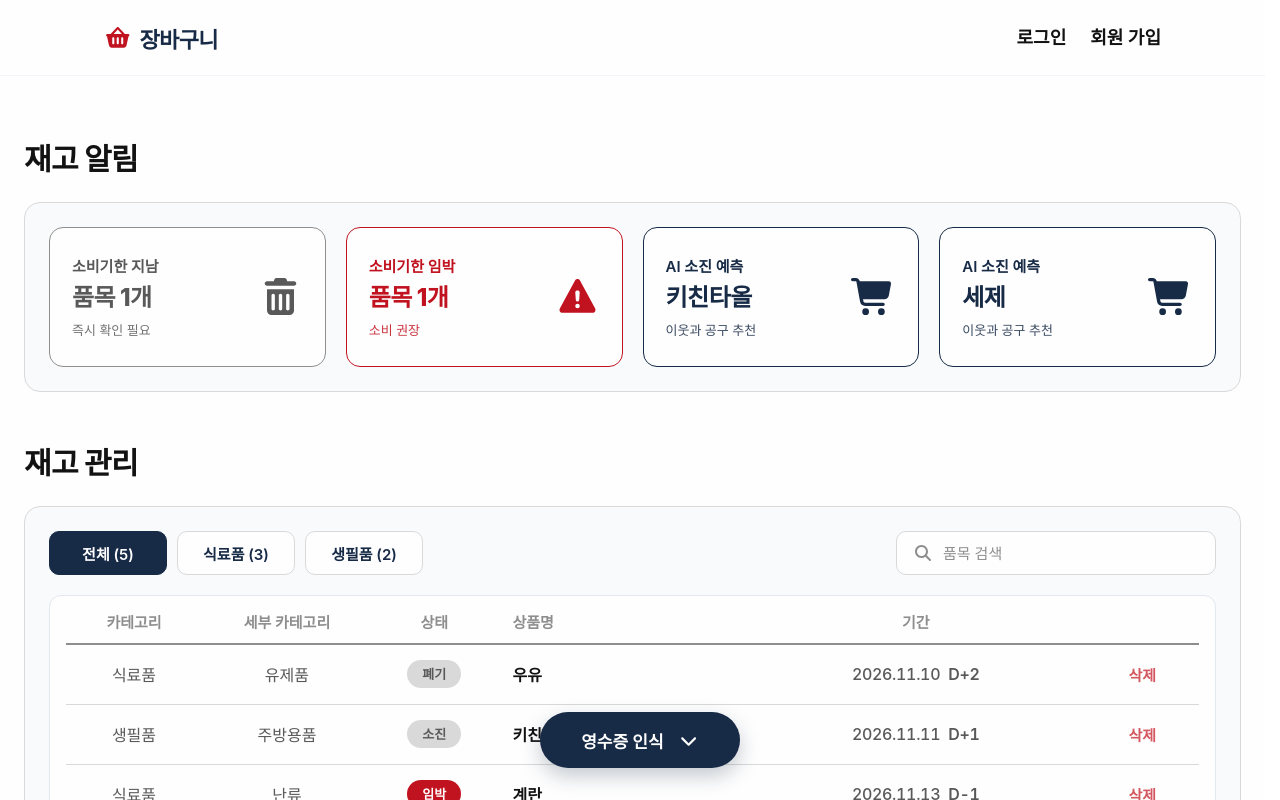
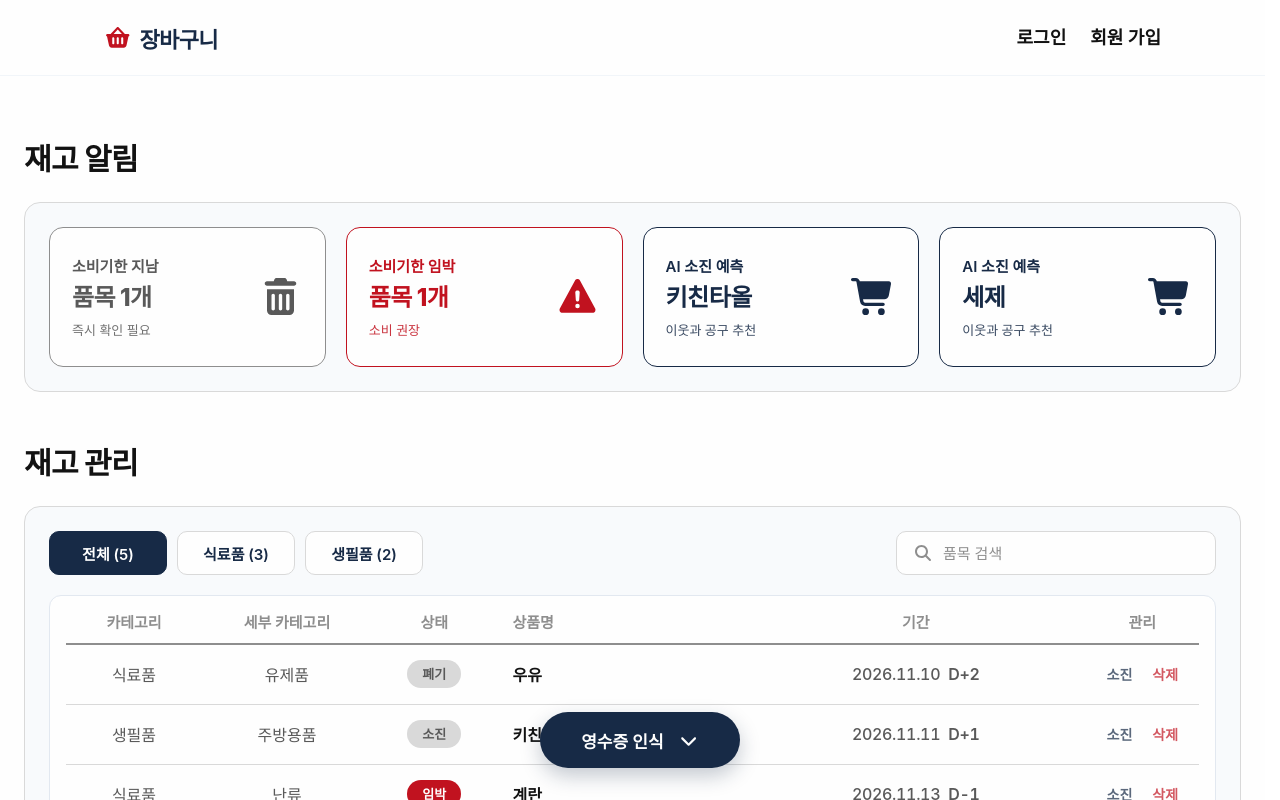
Before and after one commit to Elice-Jangbaguni/frontend, a React (Vite) app in the folder jangbaguni/: page /products in a window 1280 px wide. Shown: the top 800 px of the page. Built offline with nearby package versions, Linux system fonts and the light colour scheme; no server answers; a web font is replaced by a local one.

Commit message:
Feat: 소진 버튼 구현

```diff
--- a/jangbaguni/src/Products/ProductsPage.css
+++ b/jangbaguni/src/Products/ProductsPage.css
@@ -283,23 +283,44 @@
   font-weight: 600;
 }
 
-/* 삭제 버튼 */
-.products-delete {
-  padding: 6px 12px;
+.products-action-buttons{
+  display: flex;
+  align-items: center;
+  justify-content: center;
+  white-space: nowrap;
+}
+
+.products-deplet {
+  padding: 6px 10px;
   border: none;
   border-radius: 8px;
   background: transparent;
-  color: #C1121F;
-  font-size: 15px;
+  color: #172A46;
+  font-size: 14px;
   font-weight: 600;
   cursor: pointer;
   transition: background-color 0.15s ease;
 }
 
-.products-delete:hover:not(:disabled) {
-  background-color: rgba(193, 18, 31, 0.08);
+/* 삭제 버튼 */
+.products-delete {
+  padding: 6px 10px;
+  border: none;
+  border-radius: 8px;
+  background: transparent;
+  color: #C1121F;
+  font-size: 14px;
+  font-weight: 600;
+  cursor: pointer;
+  transition: background-color 0.15s ease;
 }
 
+.products-deplet:hover:not(:disabled),
+.products-delete:hover:not(:disabled) {
+  background-color: rgba(0, 0, 0, 0.04);
+}
+
+.products-deplet:disabled,
 .products-delete:disabled {
   opacity: 0.7;
   cursor: default;
@@ -427,7 +448,7 @@
     margin-bottom: 32px;
   }
 
-  /* 1. 재고 알림 카드: 모바일에서도 2열 그리드로 압축 */
+  /* 재고 알림 카드: 모바일에서도 2열 그리드로 압축 */
   .products-summary {
     grid-template-columns: repeat(2, 1fr);
     gap: 10px;
@@ -459,7 +480,7 @@
     font-size: 22px;
   }
 
-  /* 2. 카테고리 탭 & 검색창 컴팩트화 */
+  /* 카테고리 탭 & 검색창 컴팩트화 */
   .products-controls {
     gap: 12px;
     margin-bottom: 14px;
@@ -487,7 +508,7 @@
     font-size: 14px;
   }
 
-  /* 3. 재고 목록 테이블: 모바일에서 '카테고리(1열)' 숨기고 '세부 카테고리 | 상태 | 상품명' 우선 노출 */
+  /* 재고 목록 테이블: 모바일에서 '카테고리(1열)' 숨기고 '세부 카테고리 | 상태 | 상품명' 우선 노출 */
   .products-list {
     padding: 4px 10px 8px;
   }
@@ -510,7 +531,7 @@
   .products-table th:nth-child(5),
   .products-table td:nth-child(5) { width: 24%; }
   .products-table th:nth-child(6),
-  .products-table td:nth-child(6) { width: 12%; }
+  .products-table td:nth-child(6) { width: 15%; text-align: center;}
 
   .products-table th {
     height: 38px;
@@ -531,12 +552,12 @@
     font-size: 12px;
   }
 
-  .products-delete {
+  .products-deplet, .products-delete {
     padding: 4px 8px;
     font-size: 13px;
   }
 
-  /* 4. 하단 영수증 인식 플로팅 버튼 슬림화 */
+  /* 하단 영수증 인식 플로팅 버튼 슬림화 */
   .products-upload {
     bottom: 20px;
     gap: 8px;
--- a/jangbaguni/src/Products/ProductsPage.jsx
+++ b/jangbaguni/src/Products/ProductsPage.jsx
@@ -162,7 +162,7 @@ export default function ProductsPage() {
                     <th>상태</th>
                     <th>상품명</th>
                     <th>기간</th>
-                    <th></th>
+                    <th>관리</th>
                   </tr>
                 </thead>
 
@@ -185,9 +185,15 @@ export default function ProductsPage() {
                           <span>{product.dday}</span>
                         </td>
                         <td>
-                          <button type="button" className="products-delete" disabled>
-                            삭제
-                          </button>
+                          {/* 버튼들을 감싸는 컨테이너 (CSS에서 flex 정렬 등 활용 가능) */}
+                          <div className="products-action-buttons">
+                            <button type="button" className="products-deplet" disabled>
+                              소진
+                            </button>
+                            <button type="button" className="products-delete" disabled>
+                              삭제
+                            </button>
+                          </div>
                         </td>
                       </tr>
                     ))}
```
